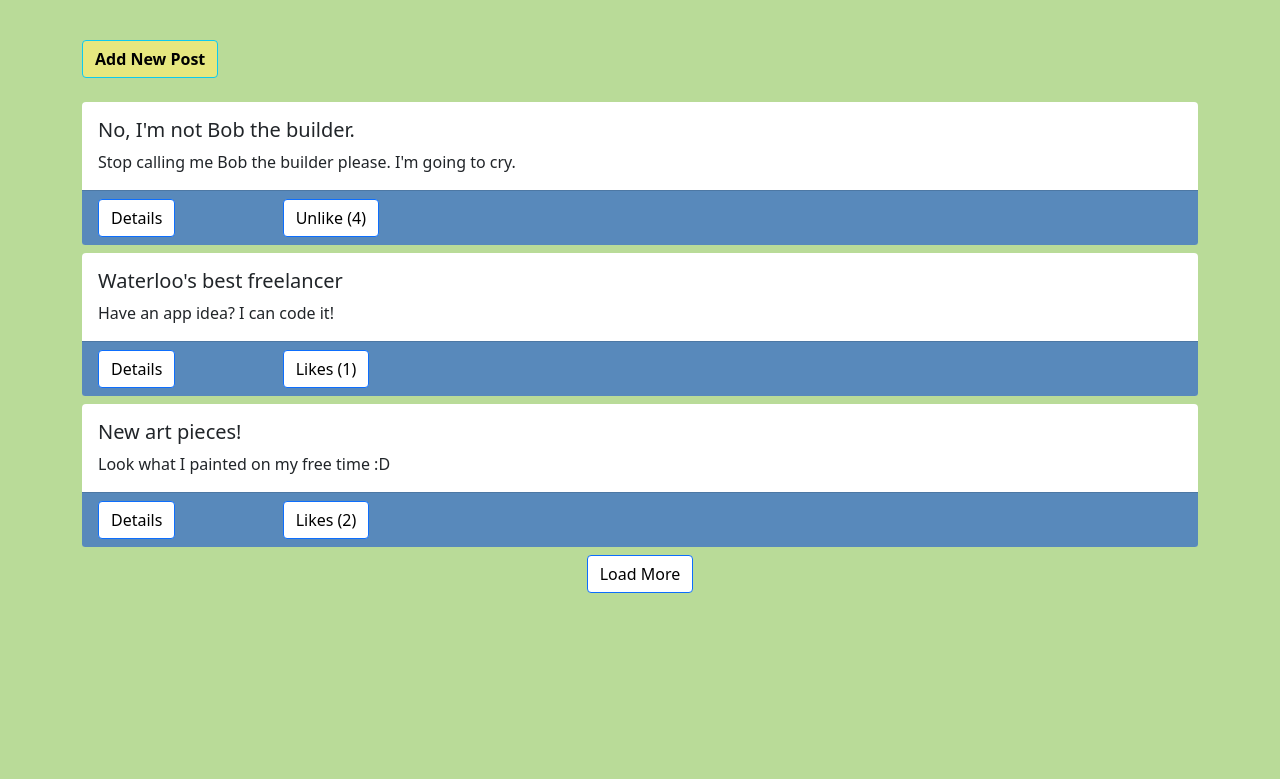
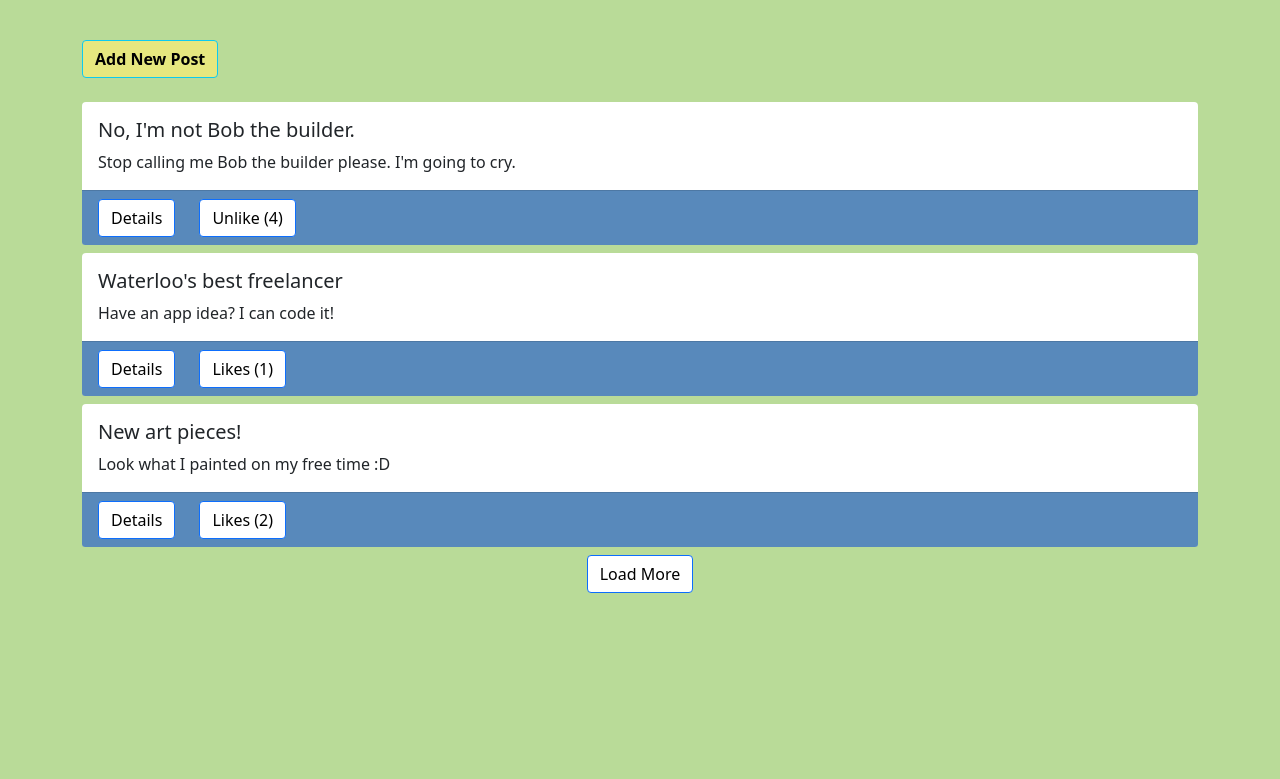
Before and after one commit to se-alexdiaz/dj_ajax, a Django app: page / in a window 1280 px wide. Shown: the top 779 px of the page. Run offline with Django 5.2, Linux system fonts and the light colour scheme; a user stored in the database is signed in; data comes from the database, SQL or seed files in the repository; both versions use the stored data as it was after the commit; some libraries are stand-ins or nearby versions.

Commit message:
Overwritting of CSS
Overwrote css to fix a bug where buttons overlap on smaller screens.

```diff
--- a/posts_proj/posts/static/posts/main.js
+++ b/posts_proj/posts/static/posts/main.js
@@ -94,10 +94,10 @@ const getData = () => {
 
                         <div class="card-footer">
                             <div class="row">
-                                <div class="col-2">
+                                <div class="col-1 ">
                                     <a href="${url}${element.id}" class="btn btn-primary">Details</a>
                                 </div>
-                                <div class="col-2">
+                                <div class="col-1 ">
                                     <form class="like-unlike-forms" data-form-id="${element.id}">
                                         <button id="like-unlike-${element.id}" class="btn btn-primary">${element.liked ? `Unlike (${element.count})`: `Likes (${element.count})`}</button>
                                     </form>
@@ -163,10 +163,10 @@ postForm.addEventListener('submit', e => {
 
                     <div class="card-footer">
                         <div class="row">
-                            <div class="col-1">
+                            <div class="col-1 ">
                                 <a href="${url}${response.id}" class="btn btn-primary">Details</a>
                             </div>
-                            <div class="col-2">
+                            <div class="col-1 ">
                                 <form class="like-unlike-forms" data-form-id="${response.id}">
                                     <button id="like-unlike-${response.id}" class="btn btn-primary">Like (0)</button>
                                 </form>
--- a/posts_proj/posts_proj/settings.py
+++ b/posts_proj/posts_proj/settings.py
@@ -25,7 +25,7 @@ SECRET_KEY = 'django-insecure-w5@p4sg4k+ke)7mjiau802zfw-osv5xzzkn(&z+ybo-tu^+#b!
 # SECURITY WARNING: don't run with debug turned on in production!
 DEBUG = True
 
-ALLOWED_HOSTS = ['1alejandro1.pythonanywhere.com']
+ALLOWED_HOSTS = ['1alejandro1.pythonanywhere.com', '127.0.0.1']
 
 
 # Application definition
--- a/posts_proj/static/style.css
+++ b/posts_proj/static/style.css
@@ -68,3 +68,22 @@
     background: rgb(255, 255, 255);
     color: black
 }
+
+.row{
+
+
+    gap: 0px;
+}
+
+.B{
+    border: 1px solid red;
+}
+
+
+.col-1{
+    width: auto;
+}
+
+.row{
+    flex-wrap: nowrap;
+}
```
Also changed, not shown: posts_proj/db.sqlite3.
